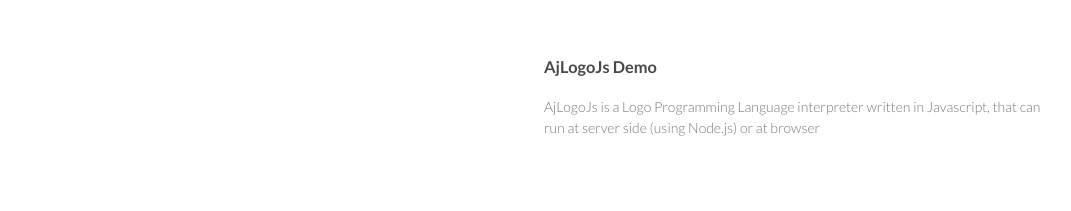
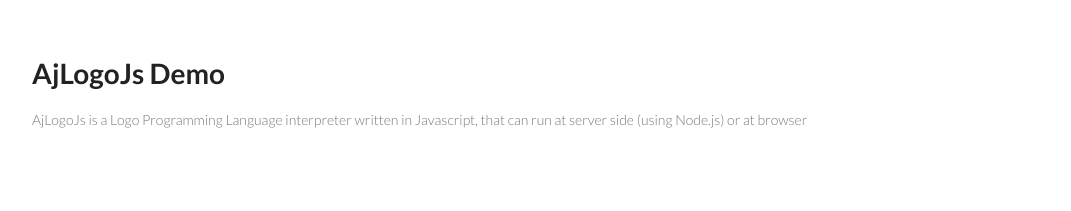
Before and after one commit to ajlopez/AjLogoJs, a plain HTML site: page demo.html in a window 1280 px wide. Shown: the whole page, without its empty margins (26-1097 px from the left). Drawn offline with Linux system fonts and the light colour scheme.

Commit message:
Demo page, WIP

```diff
--- a/demo.html
+++ b/demo.html
@@ -13,9 +13,7 @@
     <![endif]-->
   </head>
   <body>
-    <div class="wrapper">
-      <section>
-        <h3>AjLogoJs Demo</h3>
+        <h1>AjLogoJs Demo</h1>
 
 <p>AjLogoJs is a Logo Programming Language interpreter written in Javascript, that can run at server side (using Node.js) or at browser</p>
 
```
